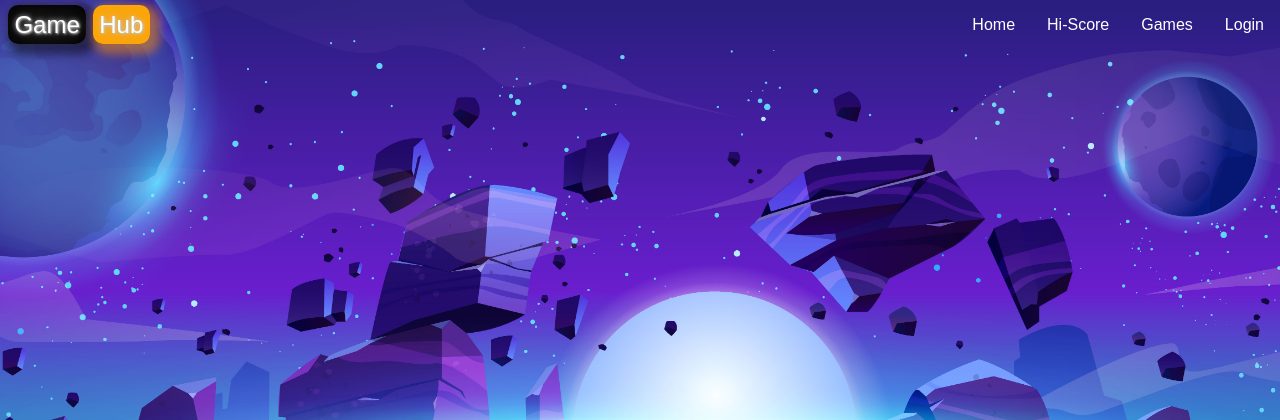
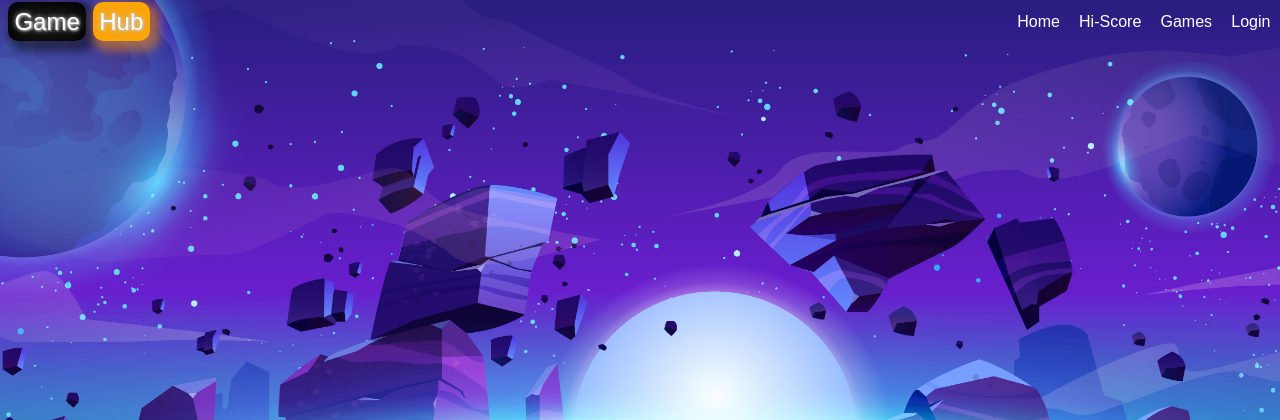
Before and after one commit to larsonx/Game-site, a PHP site: page /index.php in a window 1280 px wide. Shown: the top 420 px of the page. Run offline with PHP 8.4, Linux system fonts and the light colour scheme; some web fonts are replaced.

Commit message:
Update style.css

```diff
--- a/style.css
+++ b/style.css
@@ -50,7 +50,7 @@ body {
   font-family: "Super Legend Boy", sans-serif;
 
   color: white;
-  padding: 1rem;
+  padding: 0.6rem;
   display: block;
 }
 .navbar-links li:hover {
```
